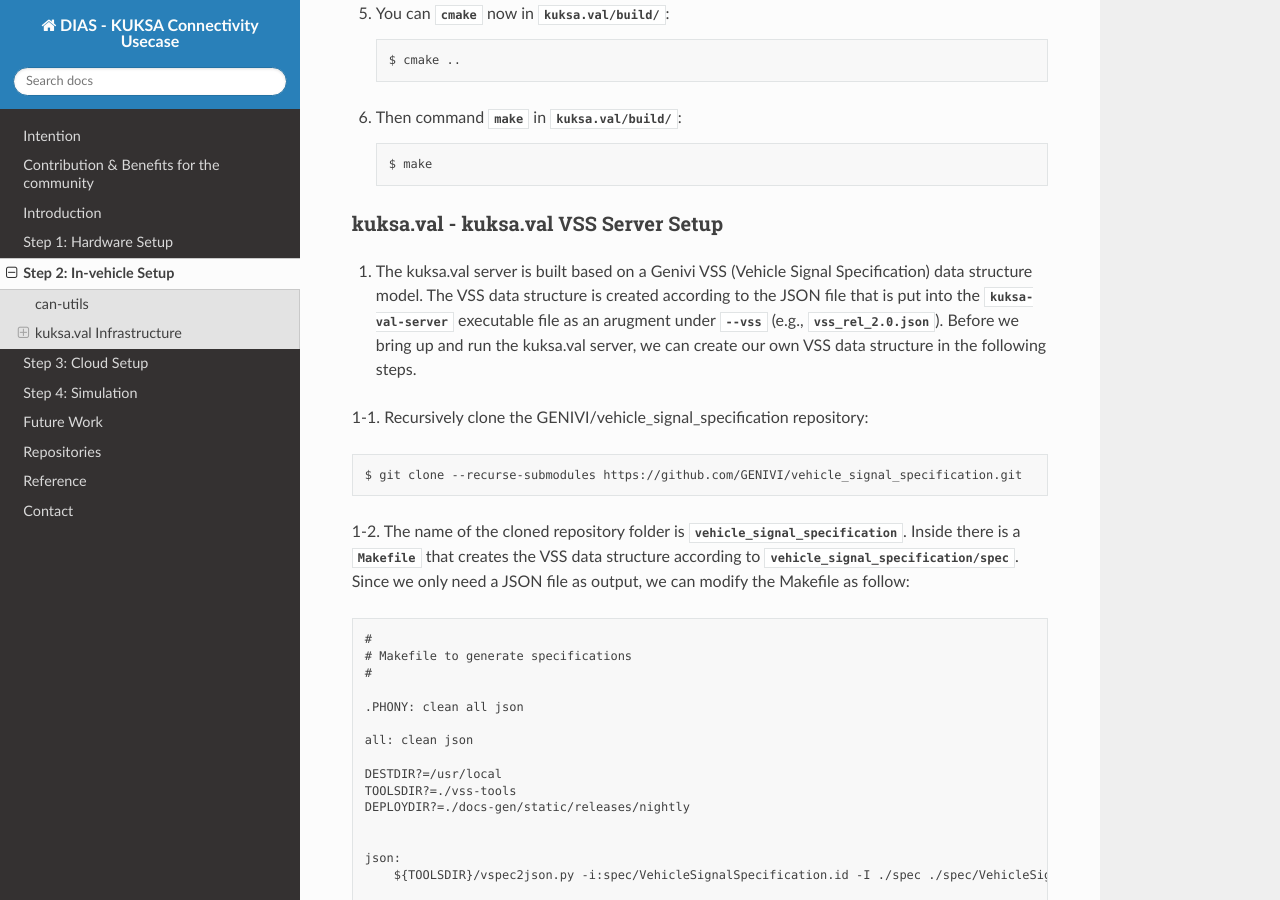
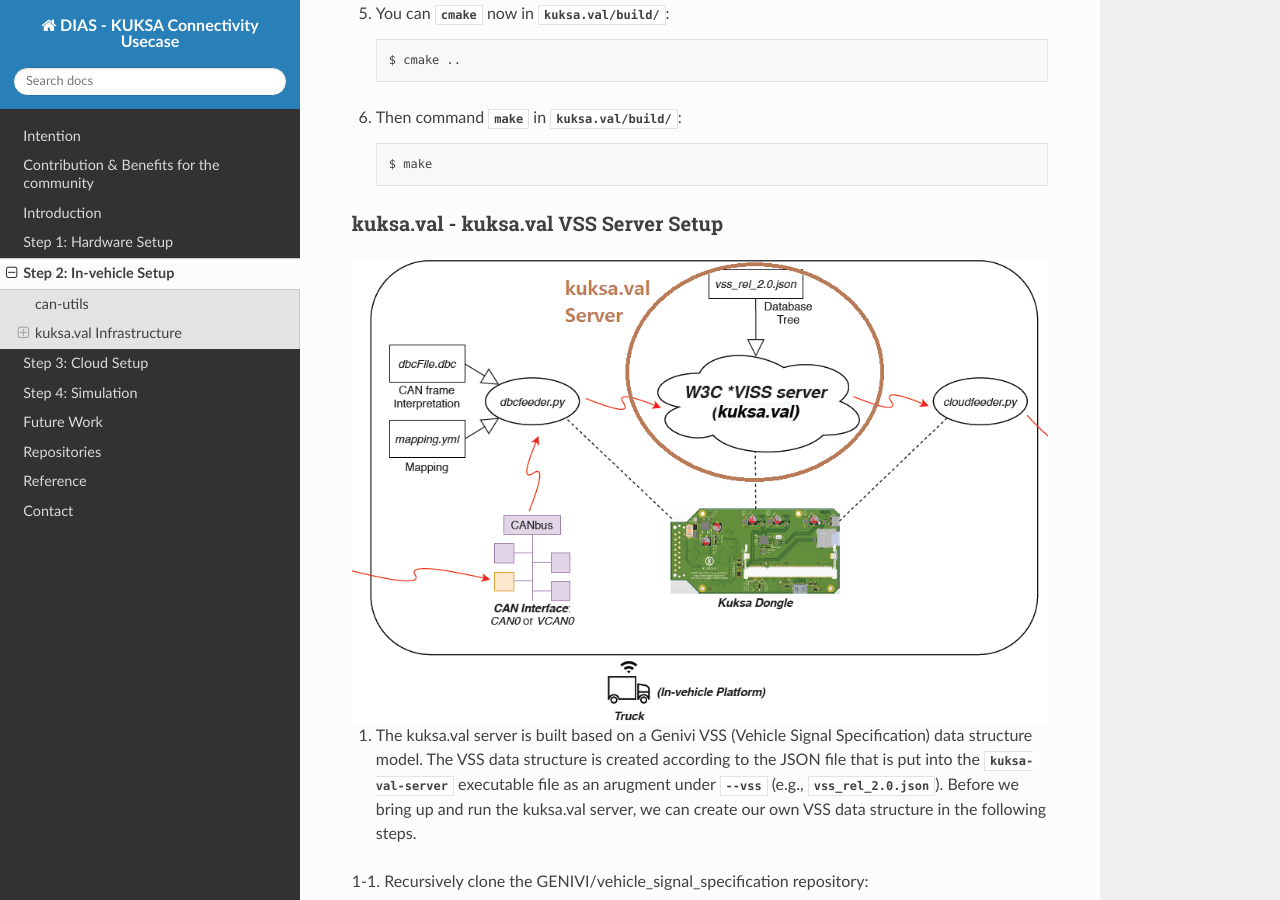
Before and after one commit to junh-ki/dias_kuksa_doc, a Sphinx documentation site: the page built from docs/source/contents/invehicle.rst, in a window 1280 px wide and 900 px high, scrolled down 2210 px. Built offline with Sphinx 7.4.7 and the Read the Docs theme 2.0.0, drawn with Linux system fonts in a browser that asks for light colours; formulas are drawn with MathJax 3; cross-references to code outside the pages are shown as plain code.

Commit message:
figures added

```diff
--- a/docs/source/contents/invehicle.rst
+++ b/docs/source/contents/invehicle.rst
@@ -89,6 +89,10 @@
 
 kuksa.val - kuksa.val VSS Server Setup
 **************************************
+
+.. figure:: /_images/invehicle/invehicle_schema_server.png
+    :width: 1200
+    :align: center
 
 1. The kuksa.val server is built based on a Genivi VSS (Vehicle Signal Specification) data structure model. The VSS data structure is created according to the JSON file that is put into the `kuksa-val-server` executable file as an arugment under `--vss` (e.g., `vss_rel_2.0.json`). Before we bring up and run the kuksa.val server, we can create our own VSS data structure in the following steps.
 
@@ -198,6 +202,10 @@
 kuksa.val - dbcfeeder.py Setup
 ******************************
 
+.. figure:: /_images/invehicle/invehicle_schema_dbcfeeder.png
+    :width: 1200
+    :align: center
+
 * `kuksa.val/examples/dbc2val/dbcfeeder.py` is to interpret and write the CAN data that is being received by the CAN interface (e.g., `can0` or `vcan0`) to the kuksa.val server.
 
 * `dbcfeeder.py` takes four compulsory arguments to be run:
@@ -228,3 +236,6 @@
 
 kuksa.val - cloudfeeder.py Setup
 ********************************
+.. figure:: /_images/invehicle/invehicle_schema_cloudfeeder.png
+    :width: 1200
+    :align: center
```
Also changed, not shown: docs/source/_images/invehicle/invehicle_schema_cloudfeeder.png (added), docs/source/_images/invehicle/invehicle_schema_dbcfeeder.png (added), docs/source/_images/invehicle/invehicle_schema_server.png (added).
